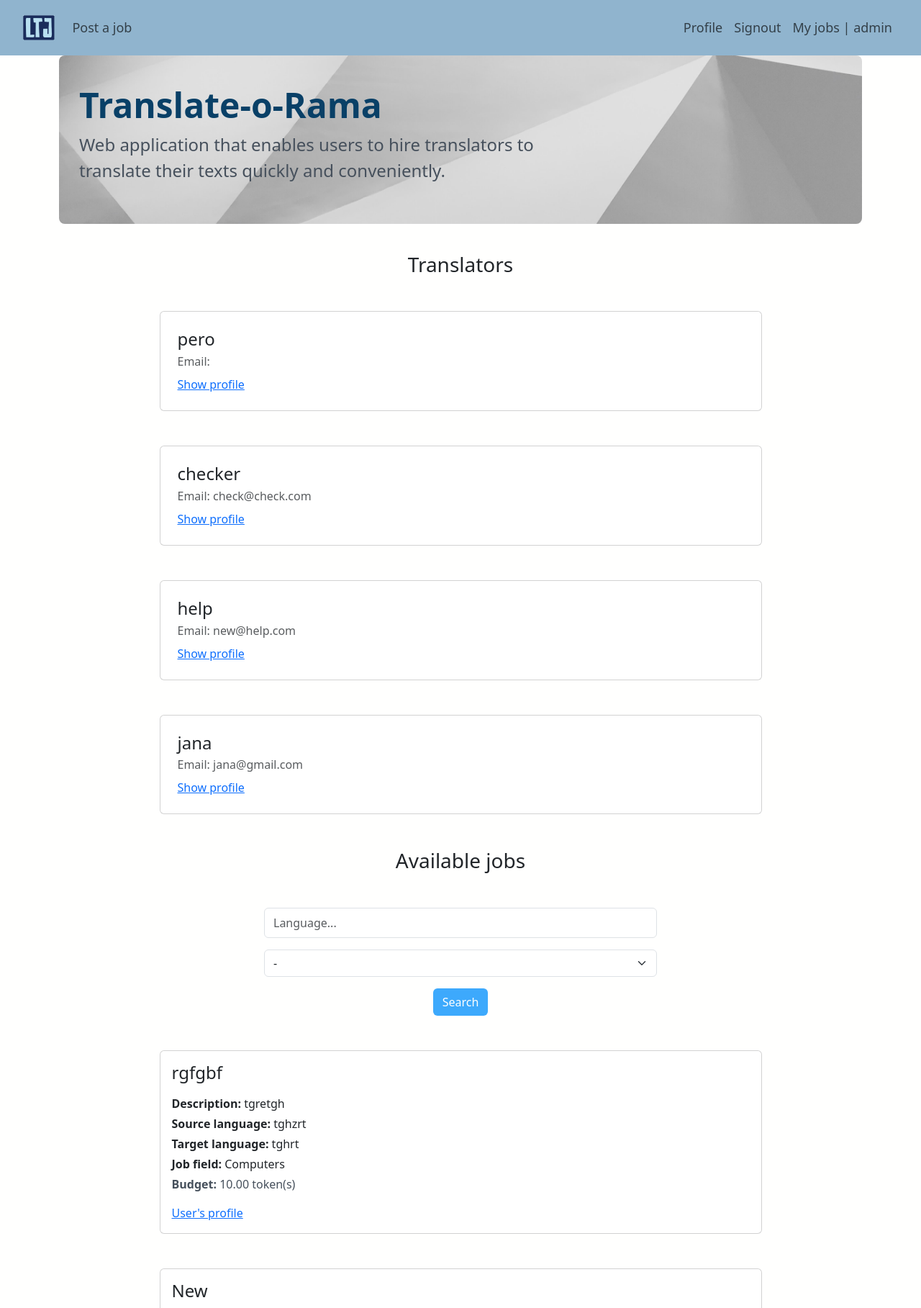
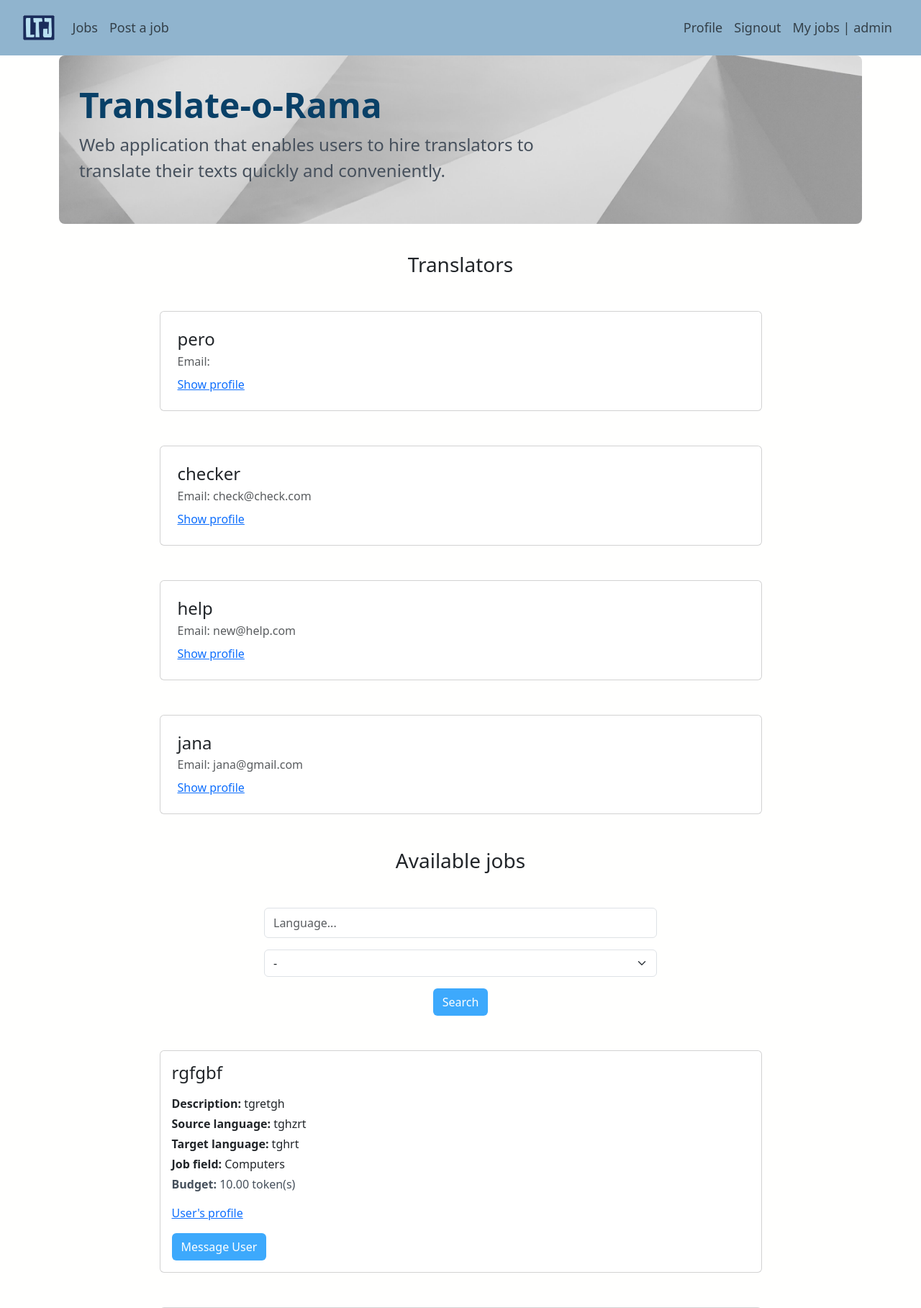
Before and after one commit to lukakuterovac/translate-o-rama, a Django app: page / in a window 1280 px wide. Shown: the top 1817 px of the page at 72% size. Run offline with Django 4.2, Linux system fonts and the light colour scheme; a user stored in the database is signed in; data comes from the database, SQL or seed files in the repository; both versions use the stored data as it was after the commit; some libraries are stand-ins or nearby versions.

Commit message:
Show jobs for all users, only translators can bid on them, add link to bider's profile on dashboard

```diff
--- a/translationsite/app/templates/app/base.html
+++ b/translationsite/app/templates/app/base.html
@@ -26,11 +26,10 @@
               {% if user.is_authenticated %}
 
                 <ul class="navbar-nav me-auto mb-2 mb-lg-0">
-                    {% if user.userprofile.is_translator %}
-                      <li class="nav-item">
-                        <a class="nav-link" aria-current="page" href="{% url 'app:jobs' %}">Jobs</a>
-                      </li>
-                    {% endif %}
+
+                  <li class="nav-item">
+                      <a class="nav-link" aria-current="page" href="{% url 'app:jobs' %}">Jobs</a>
+                  </li>
                     <li class="nav-item">
                     <a class="nav-link" href="{% url 'app:post_job' %}">Post a job</a>
                     </li>
--- a/translationsite/app/templates/app/dashboard.html
+++ b/translationsite/app/templates/app/dashboard.html
@@ -38,7 +38,7 @@
         {% for bid in bids %}
           {% if bid.job == job %}
             <div class="row my-3">
-              <h5 class="col-3 d-block"><a href="#">{{ bid.bid_user }}</a>: {{ bid.bid }}</h5>
+              <h5 class="col-3 d-block"><a href="{% url 'app:profile' bid.bid_user.id %}">{{ bid.bid_user }}</a>: {{ bid.bid }}</h5>
               <form action="{% url 'app:accept_job' bid.id %}" class="col-3" method="post">
                 {% csrf_token %}
                 <button type="submit" class="btn btn-primary col-3">Accept</button>
--- a/translationsite/app/templates/includes/unassigned_jobs.html
+++ b/translationsite/app/templates/includes/unassigned_jobs.html
@@ -8,6 +8,7 @@
         <div class="card-text mt-1"><b>Job field:</b>  {{ job.job_field }}</div>
         <p class="card-text mt-1"><b>Budget:</b>  {{ job.budget }} token(s)</p>
         <p class="card-text mt-1"><a href="{% url 'app:profile' job.user.id %}">User's profile</a></p>
+
         {% if user.userprofile.is_translator %}
         <div class="row">
 
@@ -21,6 +22,12 @@
             </form>
             <div class="col-6"></div>
         </div>
+        {% else %}
+        <form action="{% url 'app:message_user' job.id %}" method="POST" class="col-2">
+            {% csrf_token %}
+            <button type="submit" class="btn custom-btn">Message User</a>
+        </form>
         {% endif %}
+
     </div>
   </div>
```
Also changed, not shown: translationsite/db.sqlite3.
